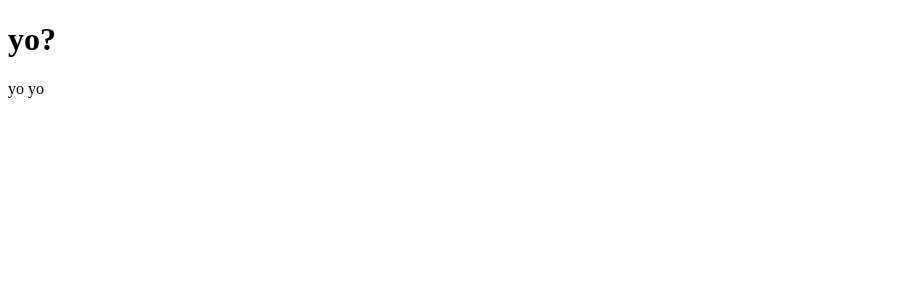
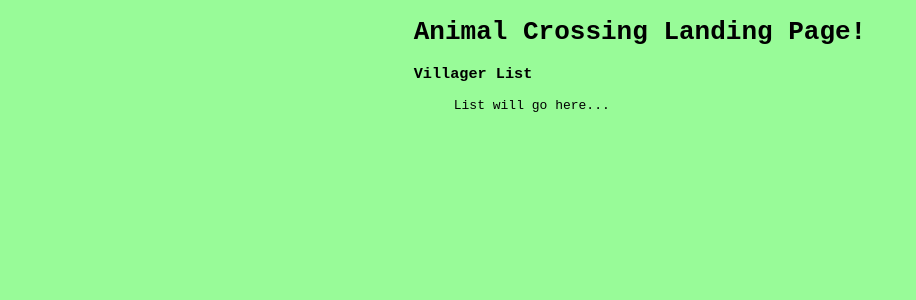
Before and after one commit to DerekHudgins/lists-and-details, a React app: page / in a window 1280 px wide. Shown: the top 300 px of the page, without its empty margins (0-916 px from the left). Built offline with nearby package versions, Linux system fonts and the light colour scheme.

Commit message:
added more foundation

```diff
--- /dev/null
+++ b/src/components/app/App.css
@@ -0,0 +1,19 @@
+* {
+  box-sizing: border-box;
+}
+
+body,
+html {
+  height: 100%;
+  width: 100%;
+  margin: 0;
+  padding: 0;
+}
+
+body {
+  background-color: palegreen;
+  font-family: monospace;
+  display: flex;
+  flex-direction: column;
+  align-items: center;
+}
--- a/src/components/app/App.jsx
+++ b/src/components/app/App.jsx
@@ -2,11 +2,12 @@ import React from 'react';
 import { BrowserRouter as Router, Route, Switch } from 'react-router-dom';
 import ListPage from '../../containers/ListPage';
 import DetailPage from '../../containers/DetailPage';
+import './App.css';
 
 export default function App() {
   return (
     <Router>
-      <h1>yo?</h1>
+      <h1>Animal Crossing Landing Page!</h1>
       <Switch>
         <Route
           path="/"
--- a/src/components/displays/VillagerList.jsx
+++ b/src/components/displays/VillagerList.jsx
@@ -1,7 +1,12 @@
-import React, { Component } from 'react';
+import React from 'react';
+// import PropTypes from 'prop-types';
 
-export default class VillagerList extends Component {
-  render() {
-    return <div>hello</div>;
-  }
-}
+const VillagerList = () => (
+  <ul>List will go here...</ul>
+);
+
+VillagerList.propTypes = {
+
+};
+
+export default VillagerList;
--- /dev/null
+++ b/src/containers/ListPage.css
@@ -0,0 +1,3 @@
+.listPage {
+    background-color: purple;
+}
--- a/src/containers/ListPage.jsx
+++ b/src/containers/ListPage.jsx
@@ -1,7 +1,14 @@
 import React, { Component } from 'react';
+import style from './ListPage.css';
+import VillagerList from '../components/displays/VillagerList';
 
 export default class ListPage extends Component {
   render() {
-    return <> yo yo</>;
+    return (
+      <div className={style.listpage}>
+        <h3>Villager List</h3>
+        <VillagerList />
+      </div>
+    );
   }
 }
```
Also changed, not shown: 2 other files (tests, documents, lock files or other folders).
